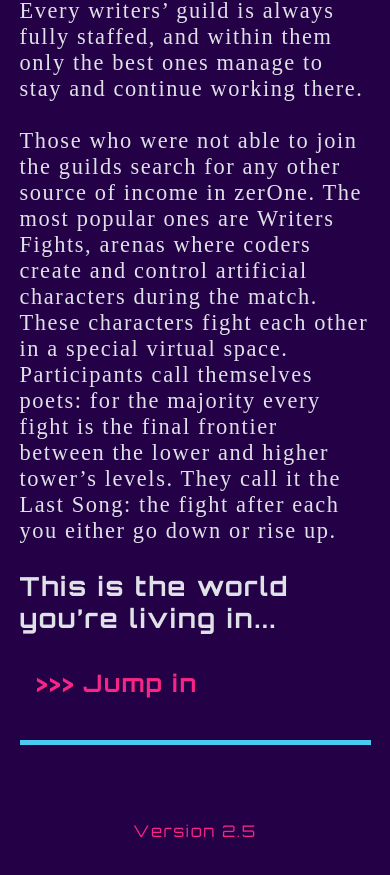
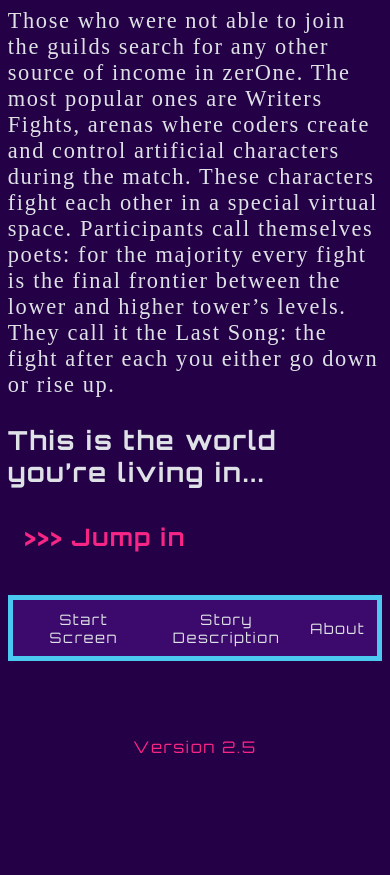
Before and after one commit to Dimterion/PoTW, a React (Vite) app: page /story in a window 390 px wide. Shown: the part 2929-3804 px from the top of the page. After the commit the page ends 3720 px from the top, so only its background shows below. Built offline with nearby package versions, Linux system fonts and the light colour scheme; a web font is replaced by a local one.

Commit message:
adjust header

```diff
--- a/src/components/Header/Header.jsx
+++ b/src/components/Header/Header.jsx
@@ -1,15 +1,23 @@
-import { Link } from "react-router-dom";
+import { Link, useLocation } from "react-router-dom";
 import "./header.css";
 
 function Header() {
+  const location = useLocation();
+
   return (
     <div className="header-container">
       <Link className="header-link" to="/">
         Start Screen
       </Link>
-      <Link className="header-link" to="/story">
-        Story Description
-      </Link>
+      {location.pathname === "/story" ? (
+        <a className="header-link" href="#top">
+          Story Description
+        </a>
+      ) : (
+        <Link className="header-link" to="/story">
+          Story Description
+        </Link>
+      )}
       <Link className="header-link" to="/about">
         About
       </Link>
--- a/src/components/Header/header.css
+++ b/src/components/Header/header.css
@@ -4,6 +4,10 @@
   align-items: center;
   margin-top: 1px;
   padding: 10px;
+  border-top: 5px solid var(--tertiaryColor);
+  border-left: 5px solid var(--tertiaryColor);
+  border-right: 5px solid var(--tertiaryColor);
+  font-size: 1rem;
   background-color: var(--secondaryBackground);
   text-align: center;
   width: -webkit-fill-available;
@@ -13,9 +17,16 @@
   color: var(--primaryColor);
   text-decoration: none;
   transition: 0.5s;
+  margin: 0 2px;
 }
 
 .header-link:hover {
   color: var(--secondaryColor);
   transition: 0.5s;
 }
+
+@media (max-width: 1024px) {
+  .header-container {
+    font-size: 0.9rem;
+  }
+}
--- a/src/index.css
+++ b/src/index.css
@@ -17,10 +17,10 @@
   --menuBtn-margin: 5px;
   --animation-timing: 200ms ease-in-out;
   --menuBtn-height: calc(var(--bar-height) * 3 + var(--menuBtn-gap) * 2);
+  scroll-behavior: smooth;
 }
 
 body {
   background: var(--primaryBackground);
   margin: 0;
-  scroll-behavior: smooth;
 }
--- a/src/pages/StoryScreen/StoryScreen.jsx
+++ b/src/pages/StoryScreen/StoryScreen.jsx
@@ -1,5 +1,6 @@
 import { Link } from "react-router-dom";
 import storyScreenHeaderImg from "../../assets/storyScreenHeaderImg.jpg";
+import Header from "../../components/Header/Header";
 import Footer from "../../components/Footer/Footer";
 import "./storyScreen.css";
 
@@ -85,6 +86,7 @@ function StoryScreen() {
         <Link className="storyScreen-link" to="/game">
           {">>>"} Jump in
         </Link>
+        <Header />
       </div>
       <Footer />
     </div>
--- a/src/pages/StoryScreen/storyScreen.css
+++ b/src/pages/StoryScreen/storyScreen.css
@@ -77,6 +77,11 @@
     height: 100%;
     width: 100%;
   }
+
+  .storyScreen-textContainer {
+    width: 96vw;
+    margin: 5vh 1vw;
+  }
 }
 
 @keyframes storyScreen-load {
```
